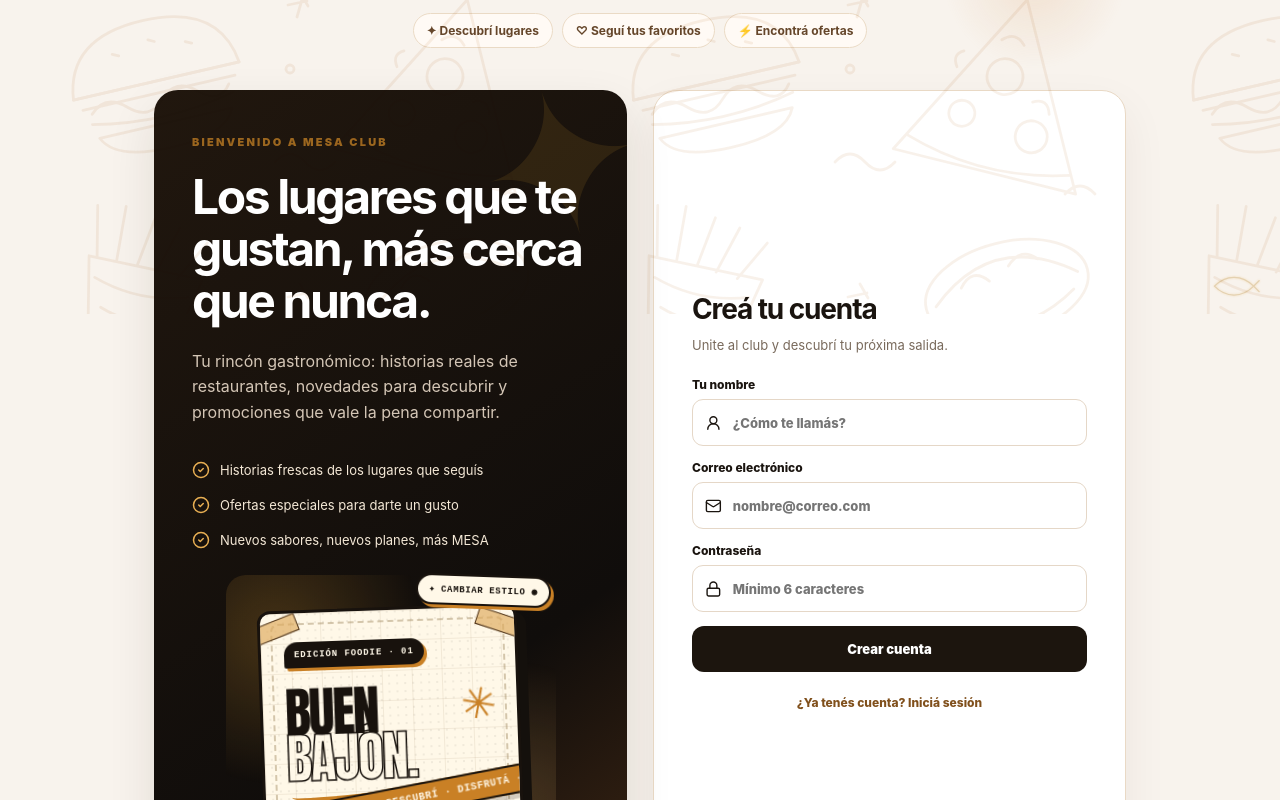
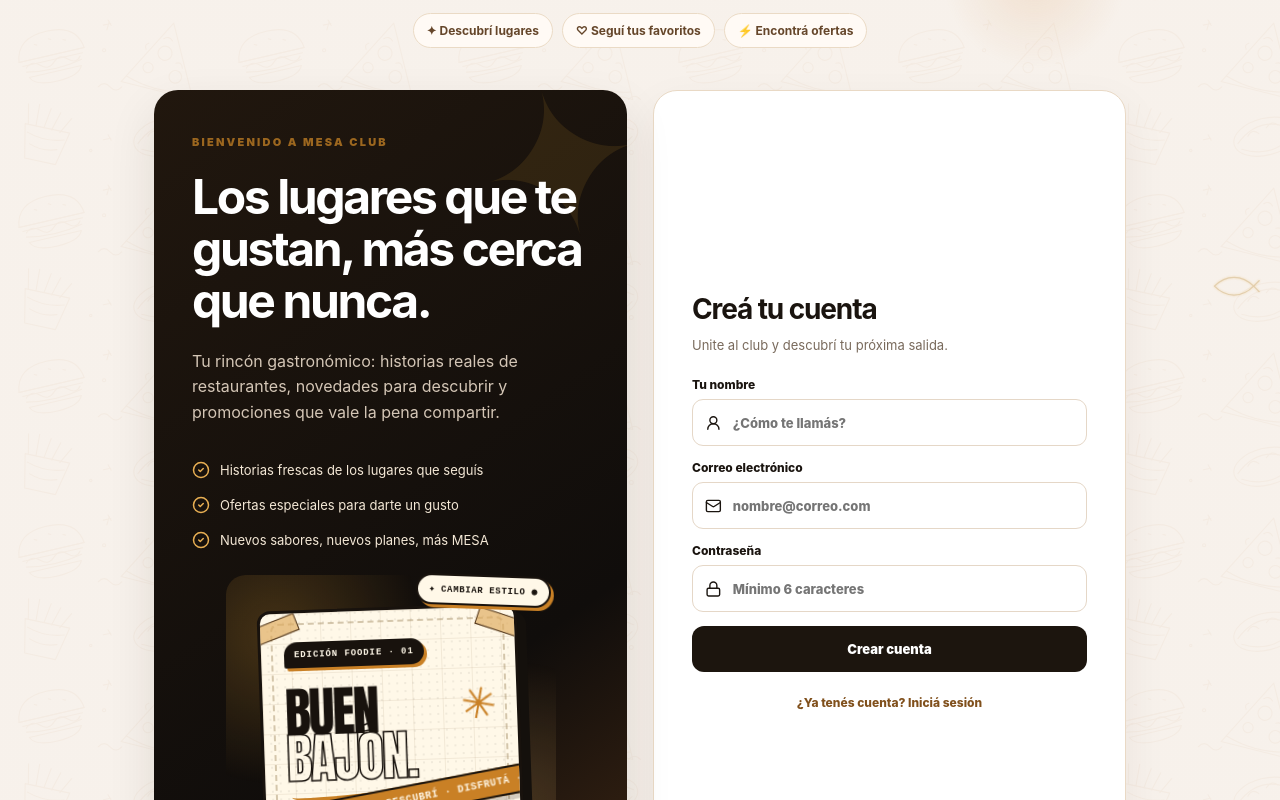
Before and after one commit to tobiasc541/restaurante-app, a Next.js app: page /mi-mesa in a window 1280 px wide. Shown: the part 486-1286 px from the top of the page. Built offline with nearby package versions, Linux system fonts and the light colour scheme.

Commit message:
Remove food pattern overlay from text and scale subtle wallpaper down behind content

```diff
--- a/app/mesa-food-background.css
+++ b/app/mesa-food-background.css
@@ -1,22 +1,25 @@
-/* Universal gastronomic illustration layer. Visible even when pages paint opaque backgrounds. */
-:root { --mesa-food-pattern: url("/mesa-food-pattern.svg"); }
-html,body { min-height:100%; }
+/* MESA food pattern: decorative wallpaper behind page content, never above text or controls. */
+:root { --mesa-food-pattern:url("/mesa-food-pattern.svg"); }
+html { background:#f7f1eb; }
 body { background-color:#f7f1eb; }
-body::after {
-  content:"";
-  position:fixed;
-  inset:0;
-  z-index:2147483000;
-  pointer-events:none;
-  user-select:none;
-  background-image:var(--mesa-food-pattern);
-  background-position:25px 30px;
-  background-repeat:repeat;
-  background-size:560px 420px;
-  opacity:.19;
-  mix-blend-mode:multiply;
+/* The old fixed body::after overlay covered text, cards, menus and forms. */
+body::after { content:none !important; }
+/* A small, quiet repeating pattern on the outer page canvas. */
+body {
+ background-image:linear-gradient(#f7f1ebdf,#f7f1ebdf),var(--mesa-food-pattern);
+ background-repeat:repeat;
+ background-size:auto,220px 165px;
 }
+/* Keep the artwork behind all real page content, including opaque page canvases. */
+body > main, body > div > main, .mesaSocialPage, .directory, .directoryPage {
+ background-image:linear-gradient(#f7f1ebe8,#f7f1ebe8),var(--mesa-food-pattern);
+ background-repeat:repeat;
+ background-size:auto,220px 165px;
+}
+/* Components, panels and text stay on their own opaque surfaces. */
 @media(max-width:700px) {
- body::after {background-size:350px 263px;background-position:0 12px;opacity:.14;}
+ body,body > main,body > div > main,.mesaSocialPage,.directory,.directoryPage {
+  background-size:auto,180px 135px;
+ }
 }
-@media print {body::after{display:none;}}
+@media print {body,body > main,body > div > main,.mesaSocialPage,.directory,.directoryPage{background-image:none!important}}
```
